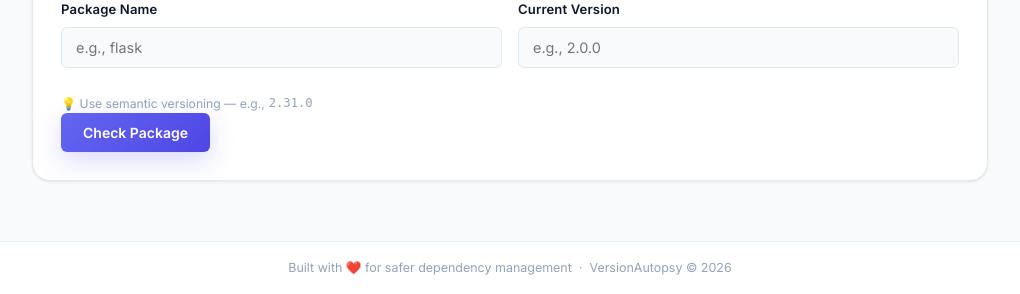
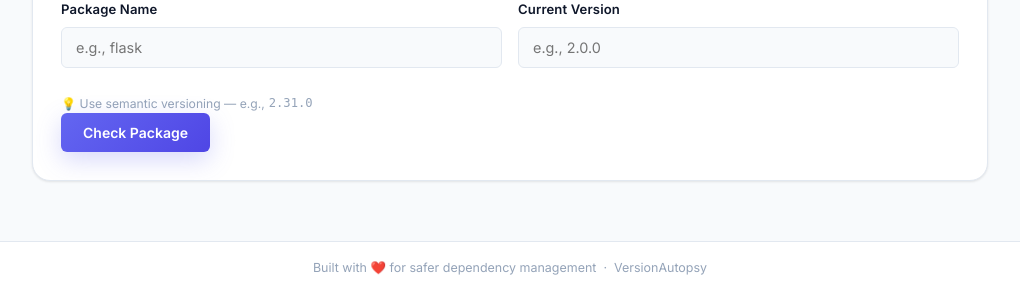
Before and after one commit to ShantanuT246/VersionAutopsy, a Flask app: page / in a window 1280 px wide. Shown: the part 834-1128 px from the top of the page, without its empty margins (260-1280 px from the left). Run offline with Flask 3, Linux system fonts and the light colour scheme.

Commit message:
fix: update footer text to remove year

```diff
--- a/templates/index.html
+++ b/templates/index.html
@@ -206,7 +206,7 @@
 
         <!-- Footer -->
         <footer class="footer-bar">
-            Built with ❤️ for safer dependency management &nbsp;·&nbsp; VersionAutopsy © 2026
+            Built with ❤️ for safer dependency management &nbsp;·&nbsp; VersionAutopsy
         </footer>
 
     </div>
```
